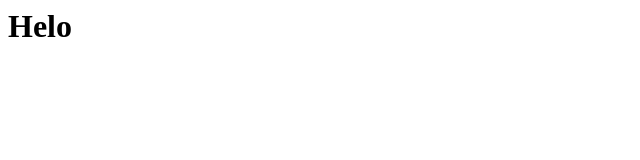
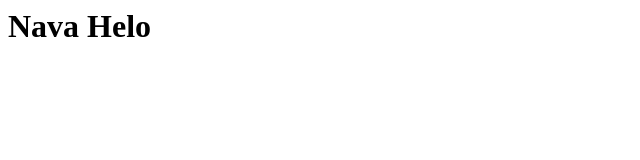
Before and after one commit to navaneeth8056/azure, a plain HTML site: page index.html in a window 1280 px wide. Shown: the whole page, without its empty margins (0-640 px from the left). Drawn offline with Linux system fonts and the light colour scheme.

Commit message:
Update index.html

```diff
--- a/index.html
+++ b/index.html
@@ -1 +1 @@
-<h1>Helo</h1>
+<h1>Nava Helo</h1>
```
